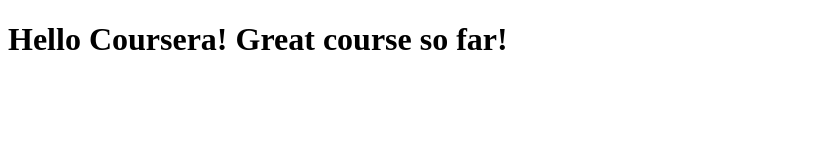
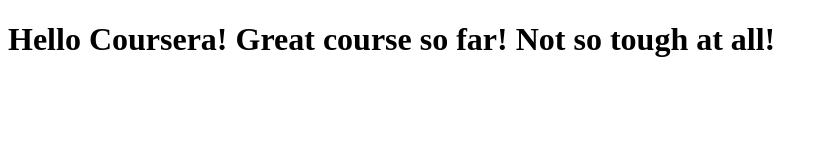
Before and after one commit to InvisibleBullet/coursera_test, a plain HTML site: page site/index.html in a window 1280 px wide. Shown: the whole page, without its empty margins (0-828 px from the left). Drawn offline with Linux system fonts and the light colour scheme.

Commit message:
Some changes

```diff
--- a/site/index.html
+++ b/site/index.html
@@ -4,6 +4,8 @@
 	<title>Hello Coursera!</title>
 </head>
 <body>
-<h1>Hello Coursera! Great course so far!</h1>
+<h1>
+<div>Hello Coursera! Great course so far! Not so tough at all!</div>
+</h1>
 </body>
 </html>
```
